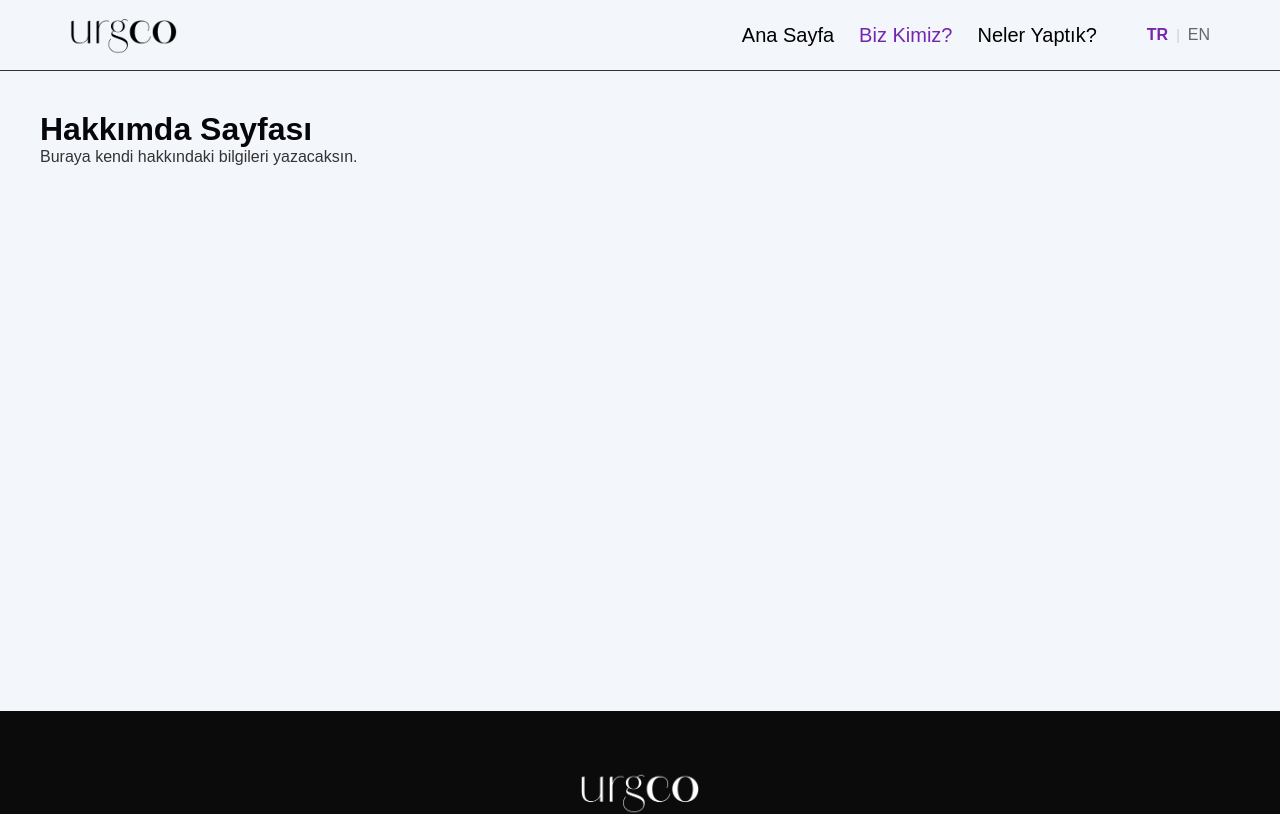
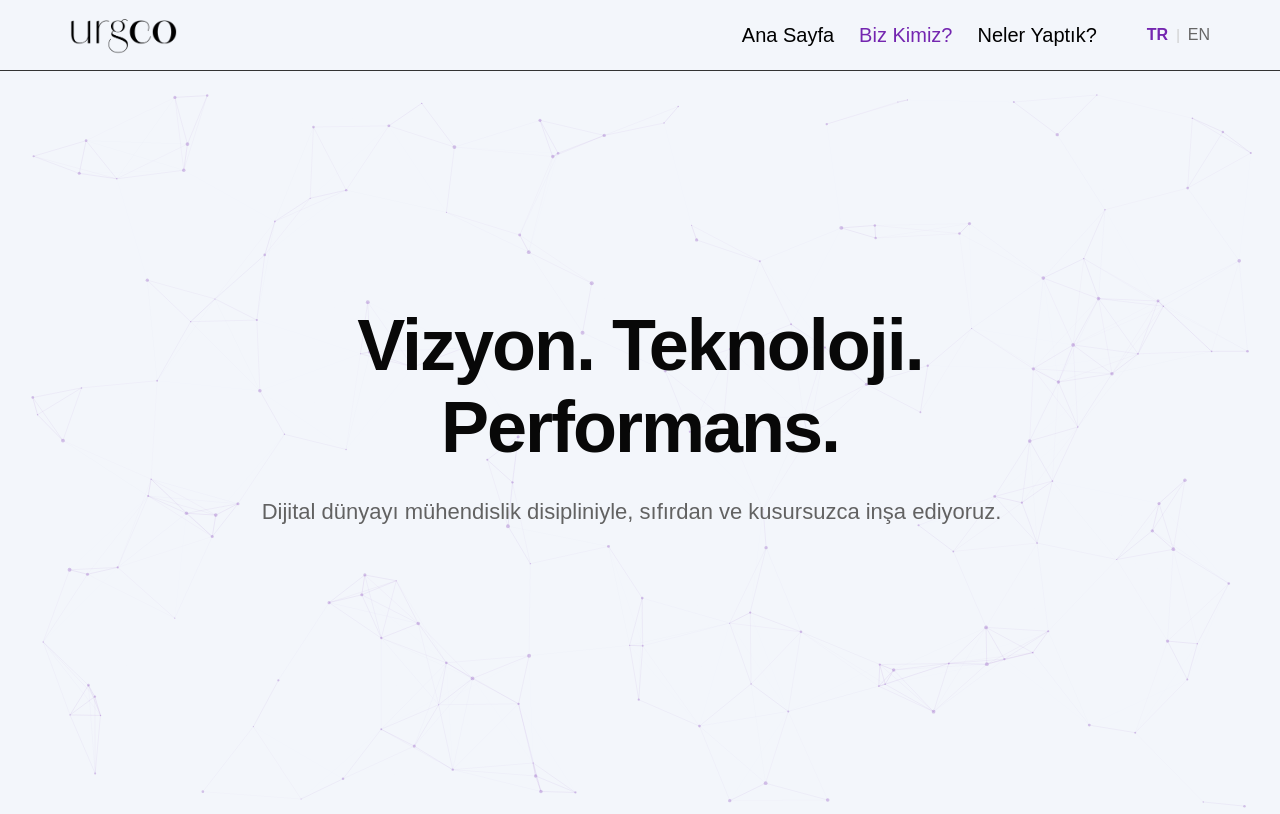
Before and after one commit to berkeurg/projectUrgco, a React (Vite) app in the folder frontend/: page /about in a window 1280 px wide. Shown: the top 814 px of the page. Built offline with nearby package versions, Linux system fonts and the light colour scheme; a web font is replaced by a local one.

Commit message:
about v0.1 - hero section olusturuldu.

```diff
--- a/frontend/src/i18n/en.json
+++ b/frontend/src/i18n/en.json
@@ -25,5 +25,9 @@
     "contactSubtitle": "How about having a coffee to grow your business digitally and introduce you to modern technologies?",
     "contactPrimaryBtn": "Get a Quote",
     "contactSecondaryBtn": "Contact Us"
+  },
+  "about": {
+    "heroTitle": "Vision. Technology. Performance.",
+    "heroSubtitle": "We build the digital world with engineering discipline, from scratch and flawlessly. We are the vision behind the code."
   }
 }
--- a/frontend/src/i18n/tr.json
+++ b/frontend/src/i18n/tr.json
@@ -25,5 +25,9 @@
     "contactSubtitle": "İşletmenizi dijitalde büyütmek ve modern teknolojilerle tanıştırmak için kahve içmeye ne dersiniz?",
     "contactPrimaryBtn": "Teklif Al",
     "contactSecondaryBtn": "İletişim"
+  },
+  "about": {
+    "heroTitle": "Vizyon. Teknoloji. Performans.",
+    "heroSubtitle": "Dijital dünyayı mühendislik disipliniyle, sıfırdan ve kusursuzca inşa ediyoruz. Bizler, kodun arkasındaki vizyonuz."
   }
 }
--- a/frontend/src/pages/About.jsx
+++ b/frontend/src/pages/About.jsx
@@ -1,11 +1,281 @@
-function About() {
+import { useState, useEffect, useRef } from 'react';
+import { useTranslation } from 'react-i18next';
+
+// --- ÖZEL KANCA (HOOK): Daktilo Efekti ---
+const useTypewriter = (text, speed = 50, delay = 0, startTyping = true) => {
+  const [displayedText, setDisplayedText] = useState("");
+  const [isFinished, setIsFinished] = useState(false);
+
+  useEffect(() => {
+    setDisplayedText("");
+    setIsFinished(false);
+
+    if (!startTyping || !text) return;
+
+    let currentIndex = 0;
+    let timeoutId;
+
+    const type = () => {
+      if (currentIndex <= text.length) {
+        setDisplayedText(text.substring(0, currentIndex));
+        currentIndex++;
+        timeoutId = setTimeout(type, speed);
+      } else {
+        setIsFinished(true);
+      }
+    };
+
+    const delayTimeout = setTimeout(type, delay);
+
+    return () => {
+      clearTimeout(delayTimeout);
+      clearTimeout(timeoutId);
+    };
+  }, [text, speed, delay, startTyping]);
+
+  return { displayedText, isFinished };
+};
+
+// --- ÖZGÜR BIRAKILMIŞ, ZARİF DİJİTAL AĞ DEVRESİ ---
+// --- ÖZGÜR BIRAKILMIŞ, MİLİMETRİK KALİBRE DİJİTAL AĞ DEVRESİ ---
+function CircuitBackground() {
+  const canvasRef = useRef(null);
+
+  useEffect(() => {
+    const canvas = canvasRef.current;
+    const ctx = canvas.getContext('2d');
+    let animationFrameId;
+
+    let particles = [];
+    const numParticles = 180;
+    let mouse = { x: -1000, y: -1000 };
+
+    const resize = () => {
+      const parent = canvas.parentElement;
+      if (parent) {
+        canvas.width = parent.clientWidth;
+        canvas.height = parent.clientHeight;
+      }
+      initParticles();
+    };
+
+    const initParticles = () => {
+      particles = [];
+      for (let i = 0; i < numParticles; i++) {
+        particles.push({
+          x: Math.random() * canvas.width,
+          y: Math.random() * canvas.height,
+          vx: (Math.random() - 0.5) * 0.15,
+          vy: (Math.random() - 0.5) * 0.15,
+          radius: Math.random() * 1.5 + 0.5
+        });
+      }
+    };
+
+    window.addEventListener('resize', resize);
+    setTimeout(resize, 0);
+
+    const handleMouseMove = (e) => {
+      if (!canvas) return;
+
+      // SİHİRLİ MATEMATİK: Canvas'ın ekrandaki gerçek kapladığı alanı alıyoruz
+      const rect = canvas.getBoundingClientRect();
+
+      // CSS boyutu ile Canvas'ın iç piksel çözünürlüğü arasındaki oranı (scale) hesaplıyoruz
+      const scaleX = canvas.width / rect.width;
+      const scaleY = canvas.height / rect.height;
+
+      // Farenin konumunu, ekran sapmalarını (rect.left/top) çıkarıp bu oranla çarpıyoruz
+      mouse.x = (e.clientX - rect.left) * scaleX;
+      mouse.y = (e.clientY - rect.top) * scaleY;
+    };
+
+    const handleMouseLeave = () => {
+      mouse.x = -1000;
+      mouse.y = -1000;
+    };
+
+    // KESİN ÇÖZÜM 2: Etkileşimi tekrar tüm 'window' (pencere) üzerine alıyoruz.
+    // Böylece fare yazıların üstünden geçse bile Canvas takibi asla bırakmıyor.
+    window.addEventListener('mousemove', handleMouseMove);
+    window.addEventListener('mouseleave', handleMouseLeave);
+
+    const render = () => {
+      ctx.clearRect(0, 0, canvas.width, canvas.height);
+
+      for (let i = 0; i < particles.length; i++) {
+        let p = particles[i];
+
+        p.x += p.vx;
+        p.y += p.vy;
+
+        if (p.x < 0 || p.x > canvas.width) p.vx *= -1;
+        if (p.y < 0 || p.y > canvas.height) p.vy *= -1;
+
+        const dxMouse = mouse.x - p.x;
+        const dyMouse = mouse.y - p.y;
+        const distMouse = Math.sqrt(dxMouse * dxMouse + dyMouse * dyMouse);
+
+        if (distMouse < 180) {
+          ctx.beginPath();
+          ctx.moveTo(p.x, p.y);
+          ctx.lineTo(mouse.x, mouse.y);
+          ctx.strokeStyle = `rgba(116, 38, 176, ${(1 - distMouse / 180) * 0.25})`;
+          ctx.lineWidth = 1;
+          ctx.stroke();
+        }
+
+        ctx.beginPath();
+        ctx.arc(p.x, p.y, p.radius, 0, Math.PI * 2);
+        ctx.fillStyle = 'rgba(116, 38, 176, 0.25)';
+        ctx.fill();
+
+        for (let j = i + 1; j < particles.length; j++) {
+          let p2 = particles[j];
+          const dx = p.x - p2.x;
+          const dy = p.y - p2.y;
+          const dist = Math.sqrt(dx * dx + dy * dy);
+
+          if (dist < 120) {
+            ctx.beginPath();
+            ctx.moveTo(p.x, p.y);
+            ctx.lineTo(p2.x, p2.y);
+            ctx.strokeStyle = `rgba(116, 38, 176, ${(1 - dist / 120) * 0.15})`;
+            ctx.lineWidth = 0.6;
+            ctx.stroke();
+          }
+        }
+      }
+
+      animationFrameId = requestAnimationFrame(render);
+    };
+    render();
+
+    return () => {
+      window.removeEventListener('resize', resize);
+      window.removeEventListener('mousemove', handleMouseMove);
+      window.removeEventListener('mouseleave', handleMouseLeave);
+      cancelAnimationFrame(animationFrameId);
+    };
+  }, []);
+
   return (
-    <div style={{ padding: '20px' }}>
-      <h1>Hakkımda Sayfası</h1>
-      <p>Buraya kendi hakkındaki bilgileri yazacaksın.</p>
+    <div className="canvas-wrapper">
+      <canvas ref={canvasRef} className="circuit-canvas" />
     </div>
   );
 }
 
-// Hatayı çözen ve dosyayı dışa açan o sihirli satır:
-export default About;
+export default function About() {
+  const { t, i18n } = useTranslation();
+  const currentLang = i18n.language;
+
+  const titleText = t('about.heroTitle');
+  const { displayedText: titleDisplay, isFinished: titleFinished } = useTypewriter(titleText, 80, 500, true);
+
+  const subtitleText = t('about.heroSubtitle');
+  const { displayedText: subtitleDisplay } = useTypewriter(subtitleText, 30, 200, titleFinished);
+
+  return (
+    <div className="about-page" key={currentLang}>
+
+      {/* Özgür bırakılmış, tam ekran devre ağı */}
+      <CircuitBackground />
+
+      {/* --- HERO SECTION YAZILARI --- */}
+      <section className="about-hero">
+        <div className="about-hero-content">
+          <h1 className="about-hero-title">
+            {titleDisplay}
+            {!titleFinished && <span className="cursor">|</span>}
+          </h1>
+          <p className="about-hero-subtitle">
+            {subtitleDisplay}
+            {titleFinished && <span className="cursor">|</span>}
+          </p>
+        </div>
+      </section>
+
+      {/* --- SAYFA İÇİ CSS --- */}
+      <style>{`
+        /* --- SAYFA İÇİ CSS --- */
+        .about-page {
+          position: relative;
+          background-color: transparent;
+          /* SİHİRLİ DOKUNUŞ 1: Navbar yüksekliğini (yaklaşık 80px) 100vh'den çıkartıyoruz */
+          min-height: calc(100vh - 80px);
+          width: 100%;
+          /* Kapsayıcının kendisini flex yapıp her şeyi kusursuz ortalıyoruz */
+          display: flex;
+          align-items: center;
+          justify-content: center;
+          overflow: hidden;
+        }
+
+        .canvas-wrapper {
+          position: absolute;
+          top: 0;
+          left: 0;
+          width: 100%;
+          height: 100%;
+          z-index: 1;
+        }
+
+        .circuit-canvas {
+          width: 100%;
+          height: 100%;
+          display: block;
+        }
+
+        .about-hero {
+          position: relative;
+          z-index: 2;
+          width: 100%;
+          /* SİHİRLİ DOKUNUŞ 2: Yüksekliği sildik, sadece içeriği saran bir yapıya geçtik */
+          display: flex;
+          align-items: center;
+          justify-content: center;
+          pointer-events: none;
+          /* SİHİRLİ DOKUNUŞ 3: İnsan gözünün optik merkezi için yazıyı çok hafif yukarı itiyoruz */
+          margin-top: -5vh;
+        }
+
+        .about-hero-content {
+          text-align: center;
+          max-width: 800px;
+          padding: 0 20px;
+          pointer-events: auto;
+        }
+
+        .about-hero-title {
+          font-size: clamp(40px, 6vw, 72px);
+          font-weight: 800;
+          letter-spacing: -2px;
+          margin-bottom: 24px;
+          color: #080808;
+          min-height: 1.2em; /* Metin yazılırken satırın zıplamasını engeller */
+        }
+
+        .about-hero-subtitle {
+          font-size: clamp(16px, 2.5vw, 22px);
+          color: #626262;
+          line-height: 1.8;
+          font-weight: 300;
+          min-height: 3em; /* Metin yazılırken satırın zıplamasını engeller */
+        }
+
+        .cursor {
+          display: inline-block;
+          color: #7426B0;
+          animation: blink 1s step-end infinite;
+          margin-left: 5px;
+        }
+
+        @keyframes blink {
+          0%, 100% { opacity: 1; }
+          50% { opacity: 0; }
+        }
+      `}</style>
+    </div>
+  );
+}
```
